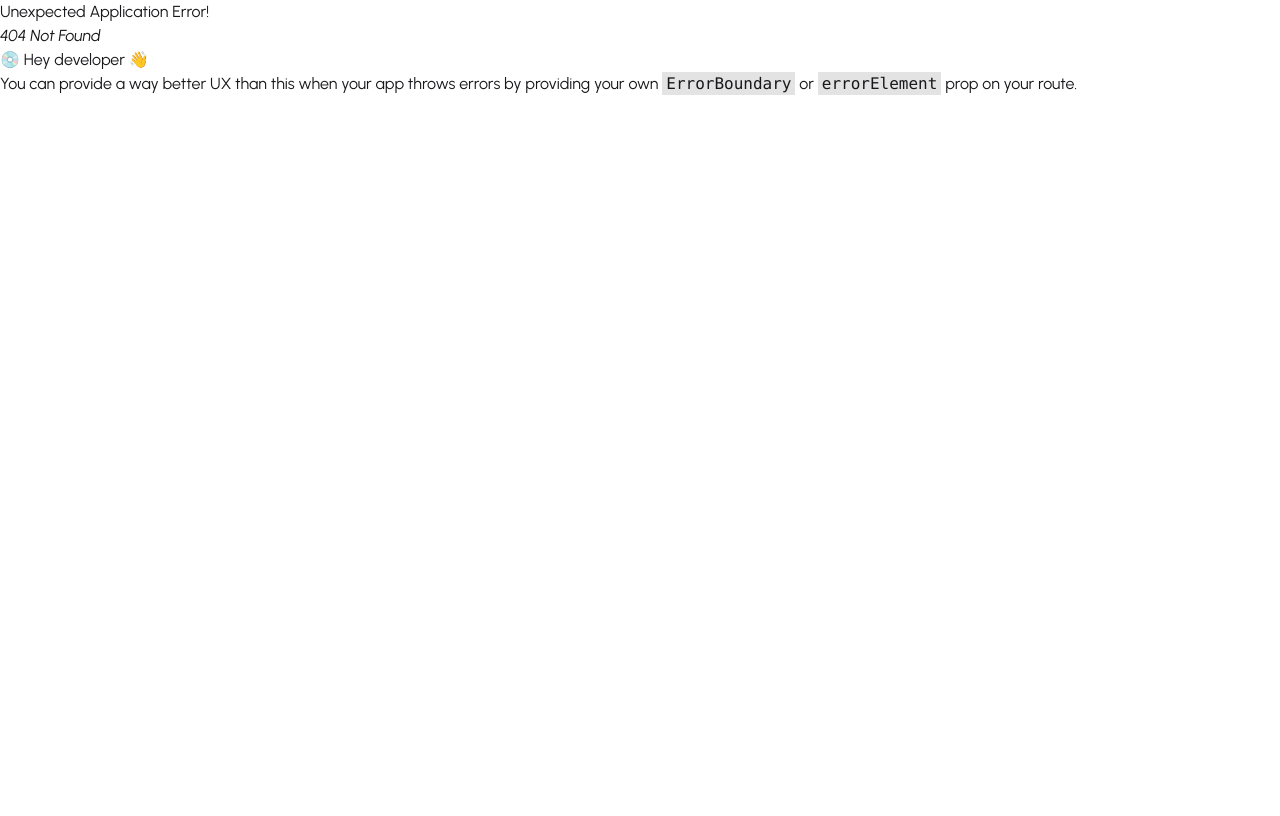
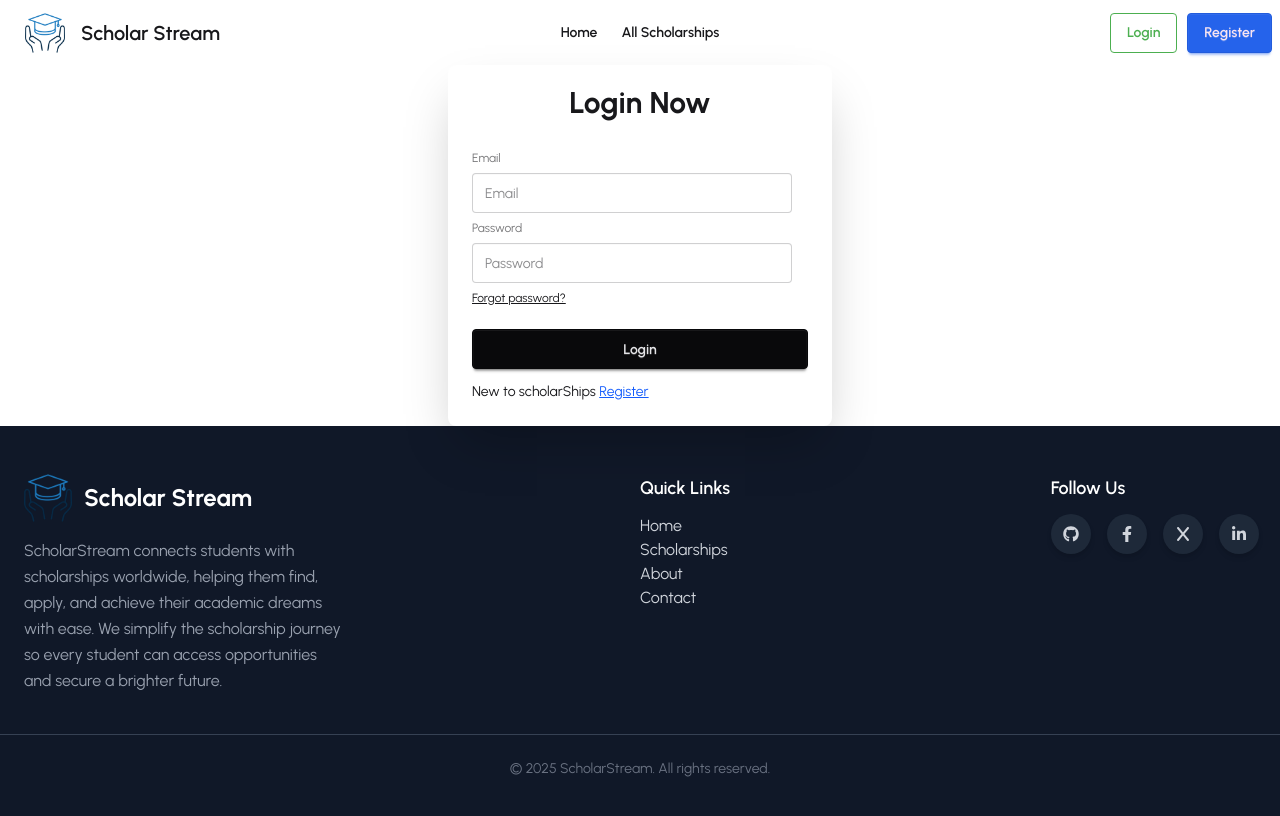
Before and after one commit to imjhrakib/scholar-stream-client, a React (Vite) app: page /login in a window 1280 px wide. Before the commit this address had no page. Shown: the top 816 px of the page. Built offline with nearby package versions, Linux system fonts and the light colour scheme.

Commit message:
added login page

```diff
--- a/package.json
+++ b/package.json
@@ -11,8 +11,11 @@
   },
   "dependencies": {
     "@tailwindcss/vite": "^4.1.17",
+    "@tanstack/react-query": "^5.90.12",
+    "firebase": "^12.6.0",
     "react": "^19.2.0",
     "react-dom": "^19.2.0",
+    "react-hook-form": "^7.68.0",
     "react-icons": "^5.5.0",
     "react-router": "^7.10.1",
     "tailwindcss": "^4.1.17"
--- a/src/components/shared/Navbar.jsx
+++ b/src/components/shared/Navbar.jsx
@@ -2,14 +2,15 @@ import React from "react";
 import logo from "../../assets/logo.png";
 import PrimaryBtn from "../ui/PrimaryBtn";
 import SecondaryBtn from "../ui/SecondaryBtn";
+import { NavLink } from "react-router";
 const Navbar = () => {
   const links = (
     <>
-      <li>
-        <a>Home</a>
+      <li className="font-semibold">
+        <NavLink>Home</NavLink>
       </li>
-      <li>
-        <a>All Scholarships</a>
+      <li className="font-semibold">
+        <NavLink>All Scholarships</NavLink>
       </li>
     </>
   );
@@ -50,8 +51,14 @@ const Navbar = () => {
         <ul className="menu menu-horizontal px-1">{links}</ul>
       </div>
       <div className="navbar-end flex gap-2.5">
-        <PrimaryBtn btnText={"Login"}></PrimaryBtn>
-        <SecondaryBtn btnText={"Register"}></SecondaryBtn>
+        <NavLink to={"/login"}>
+          {" "}
+          <PrimaryBtn btnText={"Login"}></PrimaryBtn>
+        </NavLink>
+
+        <div className="hidden md:block">
+          <SecondaryBtn btnText={"Register"}></SecondaryBtn>
+        </div>
       </div>
     </div>
   );
--- /dev/null
+++ b/src/components/ui/ScholarshipCard.jsx
@@ -0,0 +1,27 @@
+import React from "react";
+import SecondaryBtn from "./SecondaryBtn";
+
+const ScholarShipCard = () => {
+  return (
+    <div className="card bg-base-100 w-96 shadow-sm">
+      <figure>
+        <img
+          src="https://img.daisyui.com/images/stock/photo-1606107557195-0e29a4b5b4aa.webp"
+          alt="Shoes"
+        />
+      </figure>
+      <div className="card-body">
+        <h2 className="card-title">Card Title</h2>
+        <p>
+          A card component has a figure, a body part, and inside body there are
+          title and actions parts
+        </p>
+        <div className="card-actions justify-end">
+          <SecondaryBtn btnText={"View Details"}></SecondaryBtn>
+        </div>
+      </div>
+    </div>
+  );
+};
+
+export default ScholarShipCard;
--- a/src/components/ui/SecondaryBtn.jsx
+++ b/src/components/ui/SecondaryBtn.jsx
@@ -3,7 +3,7 @@ import React from "react";
 const SecondaryBtn = ({ btnText }) => {
   return (
     <div>
-      <button className="btn btn-secondary hover:bg-[#0b7dda]">
+      <button className="btn btn-secondary hover:bg-[#1D4ED8]">
         {btnText}
       </button>
     </div>
--- /dev/null
+++ b/src/firebase/firebase.config.js
@@ -0,0 +1,19 @@
+// Import the functions you need from the SDKs you need
+import { initializeApp } from "firebase/app";
+import { getAuth } from "firebase/auth";
+// TODO: Add SDKs for Firebase products that you want to use
+// https://firebase.google.com/docs/web/setup#available-libraries
+
+// Your web app's Firebase configuration
+const firebaseConfig = {
+  apiKey: import.meta.env.VITE_API_KEY,
+  authDomain: import.meta.env.VITE_AUTH_DOMAIN,
+  projectId: import.meta.env.VITE_PROJECT_ID,
+  storageBucket: import.meta.env.VITE_STORAGE_BUCKET,
+  messagingSenderId: import.meta.env.VITE_MESSAGING_SENDER_ID,
+  appId: import.meta.env.VITE_APP_ID,
+};
+
+// Initialize Firebase
+const app = initializeApp(firebaseConfig);
+export const auth = getAuth(app);
--- a/src/index.css
+++ b/src/index.css
@@ -10,7 +10,7 @@
   name: "light";
   default: true;
   --color-primary: #4caf50;
-  --color-secondary: #2196f3;
+  --color-secondary: #2563eb;
 }
 
 body {
--- /dev/null
+++ b/src/layouts/AuthLayout.jsx
@@ -0,0 +1,18 @@
+import React from "react";
+import Navbar from "../components/shared/Navbar";
+import { Outlet } from "react-router";
+import Footer from "../components/shared/Footer";
+
+const AuthLayout = () => {
+  return (
+    <>
+      <div className="max-w-7xl mx-auto">
+        <Navbar></Navbar>
+        <Outlet></Outlet>
+      </div>
+      <Footer></Footer>
+    </>
+  );
+};
+
+export default AuthLayout;
--- /dev/null
+++ b/src/pages/Auth/Login/Login.jsx
@@ -0,0 +1,77 @@
+import React from "react";
+import { useForm } from "react-hook-form";
+import { Link, Navigate, useLocation, useNavigate } from "react-router";
+
+const Login = () => {
+  // const location = useLocation();
+
+  // const navigate = useNavigate();
+  const {
+    register,
+    handleSubmit,
+    formState: { errors },
+  } = useForm();
+  // const { signInUser } = useAuth();
+  const handleLogin = (data) => {
+    console.log("login");
+  };
+  // const handleLogin = (data) => {
+  //   signInUser(data.email, data.password)
+  //     .then((result) => {
+  //       navigate(location?.state || "/");
+  //     })
+  //     .catch((error) => console.log(error.message));
+  // };
+  return (
+    <div className="card bg-base-100 w-full mx-auto max-w-sm shrink-0 shadow-2xl">
+      <h2 className="text-center text-3xl font-bold mt-5">Login Now</h2>
+      <form className="card-body" onSubmit={handleSubmit(handleLogin)}>
+        <fieldset className="fieldset">
+          <label className="label">Email</label>
+          <input
+            type="email"
+            {...register("email", { required: true })}
+            className="input"
+            placeholder="Email"
+          />
+          {errors.email?.type === "required" && (
+            <p className="text-red-500">Email required</p>
+          )}
+          <label className="label">Password</label>
+          <input
+            type="password"
+            {...register("password", { required: true, minLength: 6 })}
+            className="input"
+            placeholder="Password"
+          />
+          {errors.password?.type === "required" && (
+            <p className="text-red-500">Password required</p>
+          )}
+          {errors.password?.type === "minLength" && (
+            <p className="text-red-500">
+              Password must be at least 6 character
+            </p>
+          )}
+          <div>
+            <Link to={"/resetPassword"} className="link link-hover underline">
+              Forgot password?
+            </Link>
+          </div>
+          <button className="btn btn-neutral mt-4">Login</button>
+        </fieldset>
+        <p>
+          New to scholarShips{" "}
+          <Link
+            state={location?.state}
+            to={"/register"}
+            className="text-blue-600 underline"
+          >
+            Register
+          </Link>
+        </p>
+      </form>
+    </div>
+  );
+};
+
+export default Login;
--- a/src/pages/Home/Home/Home.jsx
+++ b/src/pages/Home/Home/Home.jsx
@@ -1,10 +1,13 @@
 import React from "react";
 import Banner from "../Banner/Banner";
+import ScholarShipCard from "../../../components/ui/ScholarshipCard";
+import TopScholarship from "../TopScholarship/TopScholarship";
 
 const Home = () => {
   return (
     <div>
       <Banner></Banner>
+      {/* <TopScholarship></TopScholarship> */}
     </div>
   );
 };
--- /dev/null
+++ b/src/pages/Home/TopScholarship/TopScholarship.jsx
@@ -0,0 +1,12 @@
+import React from "react";
+import ScholarShipCard from "../../../components/ui/ScholarshipCard";
+
+const TopScholarship = () => {
+  return (
+    <div>
+      <ScholarShipCard></ScholarShipCard>
+    </div>
+  );
+};
+
+export default TopScholarship;
--- a/src/routes/router.jsx
+++ b/src/routes/router.jsx
@@ -1,6 +1,8 @@
 import { createBrowserRouter } from "react-router";
 import RootLayout from "../layouts/RootLayout";
 import Home from "../pages/Home/Home/Home";
+import AuthLayout from "../layouts/AuthLayout";
+import Login from "../pages/Auth/Login/Login";
 
 export const router = createBrowserRouter([
   {
@@ -13,4 +15,14 @@ export const router = createBrowserRouter([
       },
     ],
   },
+  {
+    path: "/",
+    Component: AuthLayout,
+    children: [
+      {
+        path: "login",
+        Component: Login,
+      },
+    ],
+  },
 ]);
```
Also changed, not shown: src/pages/Auth/Register/Register.jsx (added), 2 other files (tests, documents, lock files or other folders).
